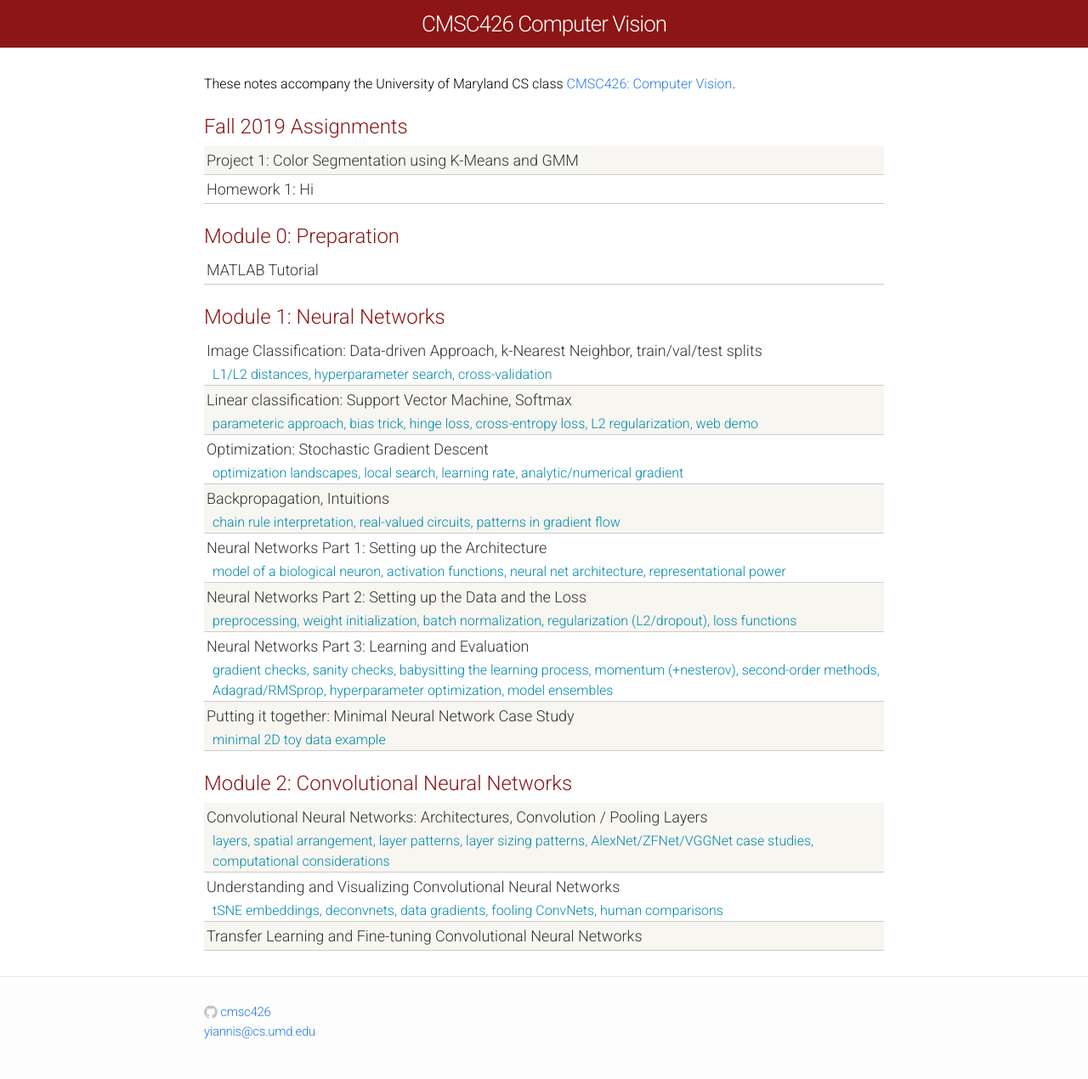
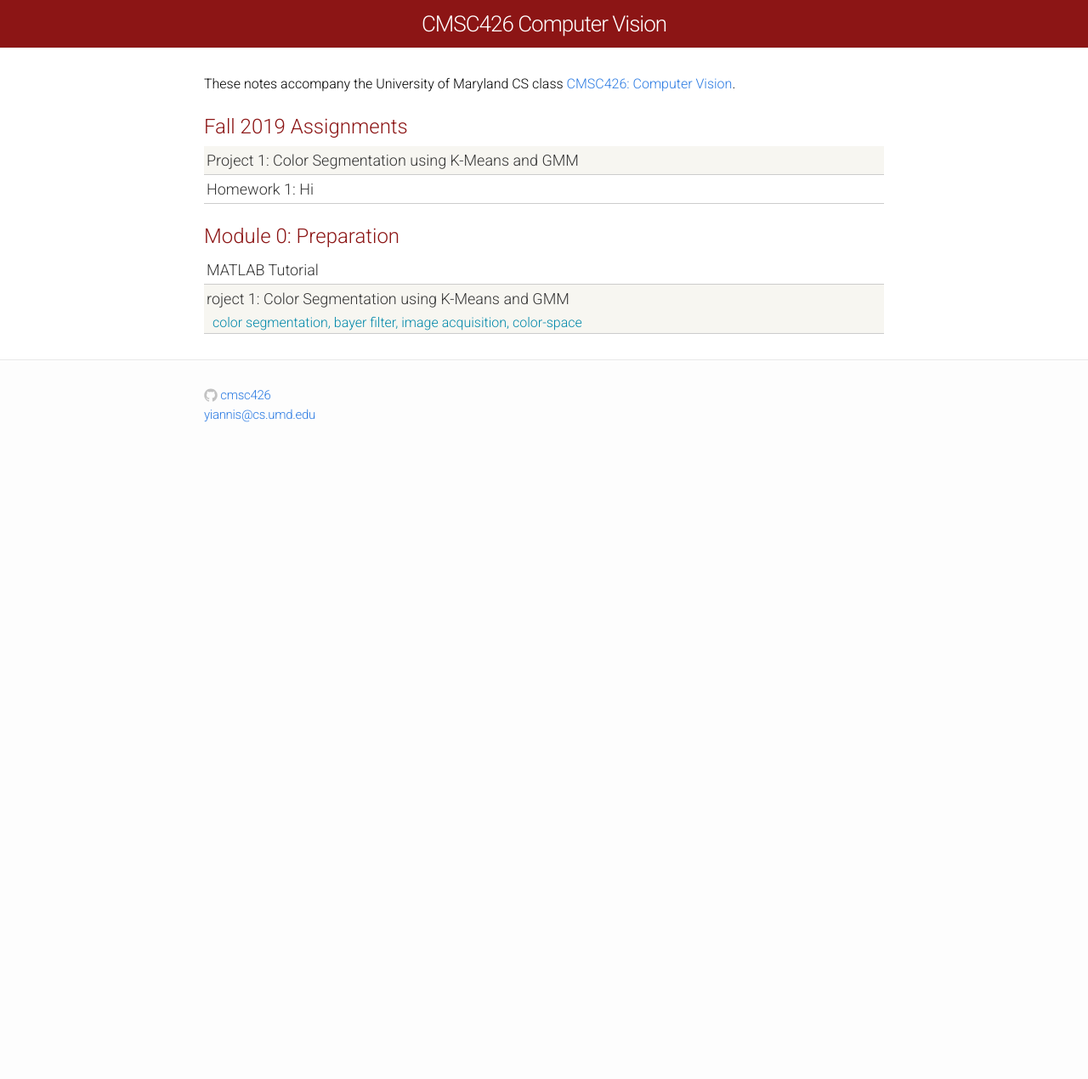
Before and after one commit to cmsc426/cmsc426.github.io, a Jekyll site: the page built from index.html, in a window 1280 px wide. Shown: the whole page at 85% size. Built offline with Jekyll 4.4.1, drawn with Linux system fonts in a browser that asks for light colours; after the commit the page ends 900 px from its top, so only the background shows below that.

Commit message:
Changed basic page

```diff
--- a/index.html
+++ b/index.html
@@ -40,104 +40,15 @@
 
 
 	 <!-- hardcoding items here to force a specific order -->
-    <div class="module-header">Module 1: Neural Networks</div>
+    <!-- <div class="module-header">Project 1: Color Segmentation using K-Means and GMM</div> -->
 
     <div class="materials-item">
       <a href="classification/">
-        Image Classification: Data-driven Approach, k-Nearest Neighbor, train/val/test splits
+        roject 1: Color Segmentation using K-Means and GMM
       </a>
       <div class="kw">
-        L1/L2 distances, hyperparameter search, cross-validation
+        color segmentation, bayer filter, image acquisition, color-space
       </div>
-    </div>
-
-    <div class="materials-item">
-      <a href="linear-classify/">
-         Linear classification: Support Vector Machine, Softmax
-      </a>
-      <div class="kw">
-        parameteric approach, bias trick, hinge loss, cross-entropy loss, L2 regularization, web demo
-      </div>
-    </div>
-
-    <div class="materials-item">
-      <a href="optimization-1/">
-        Optimization: Stochastic Gradient Descent
-      </a>
-      <div class="kw">
-        optimization landscapes, local search, learning rate, analytic/numerical gradient
-      </div>
-    </div>
-
-    <div class="materials-item">
-      <a href="optimization-2/">
-        Backpropagation, Intuitions
-      </a>
-      <div class="kw">
-        chain rule interpretation, real-valued circuits, patterns in gradient flow
-      </div>
-    </div>
-
-    <div class="materials-item">
-      <a href="neural-networks-1/">
-          Neural Networks Part 1: Setting up the Architecture
-      </a>
-      <div class="kw">
-        model of a biological neuron, activation functions, neural net architecture, representational power
-      </div>
-    </div>
-
-    <div class="materials-item">
-      <a href="neural-networks-2/">
-          Neural Networks Part 2: Setting up the Data and the Loss
-      </a>
-      <div class="kw">
-          preprocessing, weight initialization, batch normalization, regularization (L2/dropout), loss functions
-      </div>
-    </div>
-
-    <div class="materials-item">
-      <a href="neural-networks-3/">
-        Neural Networks Part 3: Learning and Evaluation
-      </a>
-      <div class="kw">
-        gradient checks, sanity checks, babysitting the learning process, momentum (+nesterov), second-order methods, Adagrad/RMSprop, hyperparameter optimization, model ensembles
-      </div>
-    </div>
-
-    <div class="materials-item">
-      <a href="neural-networks-case-study/">
-          Putting it together: Minimal Neural Network Case Study
-      </a>
-      <div class="kw">
-        minimal 2D toy data example
-      </div>
-    </div>
-
-    <div class="module-header">Module 2: Convolutional Neural Networks</div>
-
-    <div class="materials-item">
-      <a href="convolutional-networks/">
-        Convolutional Neural Networks: Architectures, Convolution / Pooling Layers
-      </a>
-      <div class="kw">
-          layers, spatial arrangement, layer patterns, layer sizing patterns, AlexNet/ZFNet/VGGNet case studies, computational considerations
-      </div>
-    </div>
-
-    <div class="materials-item">
-      <a href="understanding-cnn/">
-        Understanding and Visualizing Convolutional Neural Networks
-      </a>
-      <div class="kw">
-        tSNE embeddings, deconvnets, data gradients, fooling ConvNets, human comparisons
-      </div>
-    </div>
-
-    <div class="materials-item">
-      <a href="transfer-learning/">
-        Transfer Learning and Fine-tuning Convolutional Neural Networks
-      </a>
     </div>
 
   </div>
```
